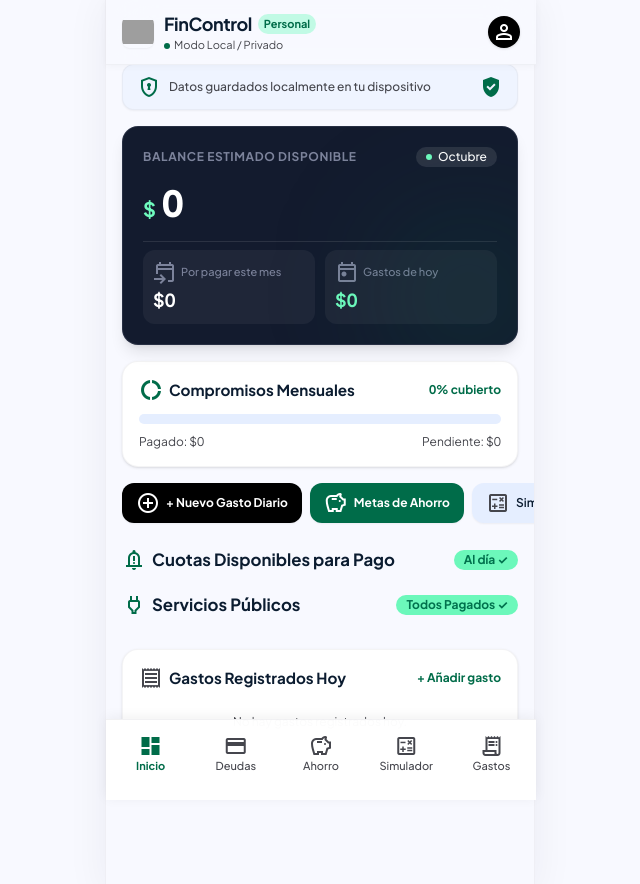
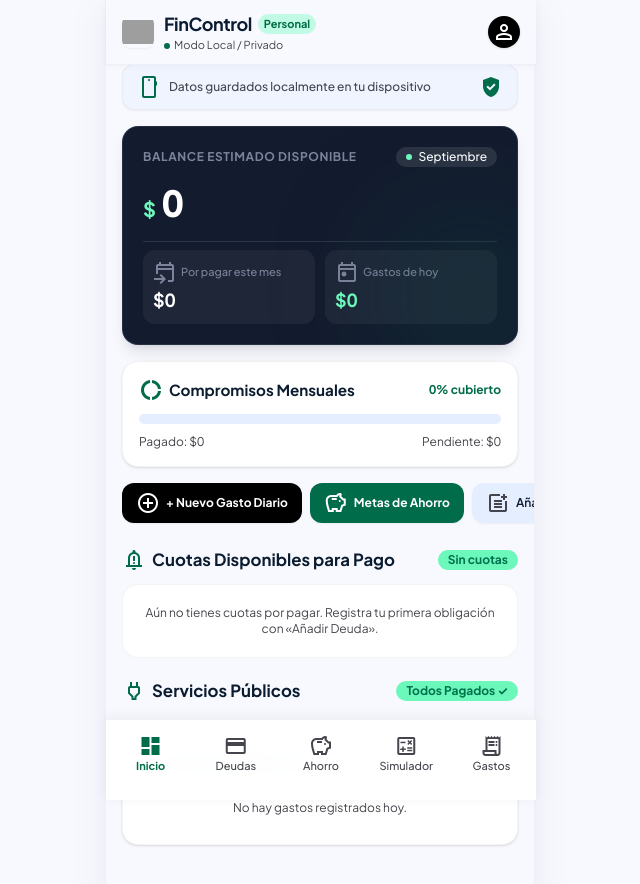
Before and after one commit to MachadoAPP/FinAPP, a React (Vite) app: page / in a window 1280 px wide. Shown: the top 884 px of the page, without its empty margins (320-960 px from the left). Built offline with nearby package versions, Linux system fonts and the light colour scheme; grey boxes are pictures that could not be loaded.

Commit message:
Add files via upload

```diff
--- a/src/components/screens/InicioScreen.tsx
+++ b/src/components/screens/InicioScreen.tsx
@@ -5,6 +5,11 @@
 interface InicioScreenProps {
   onOpenModal: (modalId: string) => void;
 }
+
+const MESES = [
+  'Enero', 'Febrero', 'Marzo', 'Abril', 'Mayo', 'Junio',
+  'Julio', 'Agosto', 'Septiembre', 'Octubre', 'Noviembre', 'Diciembre',
+];
 
 export const InicioScreen: React.FC<InicioScreenProps> = ({ onOpenModal }) => {
   const {
@@ -16,7 +21,6 @@
     debts,
     servicios,
     expenses,
-    savings,
     markDebtPaid,
     payService,
     deleteExpense,
@@ -24,13 +28,16 @@
     setCurrentTab,
   } = useFinancial();
 
+  const mesActual = MESES[new Date().getMonth()];
+
   // Progress calculations
   const pctCubierto = compromisoTotal > 0 ? Math.min(100, Math.round((pagadoMes / compromisoTotal) * 100)) : 0;
   const pendiente = Math.max(0, compromisoTotal - pagadoMes);
 
-  // Available dues to pay this month
+  // Cuotas que se pueden pagar este mes: las obligaciones activas y las ya pagadas este mes
+  // (las que esperan su ventana de pago o están finalizadas no aparecen aquí)
   const availableDebts = debts.filter(
-    (d) => d.id === 'bancolombia-prestamo' || d.id === 'visa-clasica' || d.id === 'bancolombia-libre'
+    (d) => d.status === 'active' || (d.paidThisMonth && d.status !== 'closed')
   );
   const pendingDebtsCount = availableDebts.filter((d) => !d.paidThisMonth).length;
 
@@ -44,7 +51,7 @@
     <div className="flex flex-col w-full gap-4 pb-10">
       {/* Privacy indicator toast banner */}
       <div className="flex items-center gap-2 bg-[#eff4ff] px-3.5 py-2.5 rounded-xl text-[#45464d] shadow-xs border border-[#c6c6cd]/20">
-        <span className="material-symbols-outlined text-[18px] text-[#006c49]">encrypted</span>
+        <span className="material-symbols-outlined text-[18px] text-[#006c49]">smartphone</span>
         <span className="text-xs font-medium truncate">Datos guardados localmente en tu dispositivo</span>
         <span
           className="material-symbols-outlined text-[16px] text-[#006c49] ml-auto flex-shrink-0"
@@ -63,7 +70,7 @@
             Balance Estimado Disponible
           </span>
           <span className="text-xs bg-[#ffffff]/10 text-[#ffffff] px-2.5 py-0.5 rounded-full flex items-center gap-1.5 font-medium">
-            <span className="w-1.5 h-1.5 rounded-full bg-[#6ffbbe]"></span> Octubre
+            <span className="w-1.5 h-1.5 rounded-full bg-[#6ffbbe]"></span> {mesActual}
           </span>
         </div>
 
@@ -139,15 +146,6 @@
 
         <button
           type="button"
-          onClick={() => setCurrentTab('calculadora')}
-          className="flex-shrink-0 flex items-center gap-1.5 bg-[#e5eeff] hover:bg-[#dce9ff] text-[#0b1c30] px-3.5 py-2 rounded-xl shadow-xs active:scale-95 transition-transform"
-        >
-          <span className="material-symbols-outlined text-[18px] text-[#45464d]">calculate</span>
-          <span className="text-xs font-semibold whitespace-nowrap">Simular Crédito</span>
-        </button>
-
-        <button
-          type="button"
           onClick={() => onOpenModal('anadir-deuda')}
           className="flex-shrink-0 flex items-center gap-1.5 bg-[#e5eeff] hover:bg-[#dce9ff] text-[#0b1c30] px-3.5 py-2 rounded-xl shadow-xs active:scale-95 transition-transform"
         >
@@ -174,9 +172,19 @@
                 : 'bg-[#6ffbbe]/50 text-[#005236]'
             }`}
           >
-            {pendingDebtsCount === 0 ? 'Al día ✓' : `${pendingDebtsCount} por vencer`}
+            {availableDebts.length === 0
+              ? 'Sin cuotas'
+              : pendingDebtsCount === 0
+              ? 'Al día ✓'
+              : `${pendingDebtsCount} por vencer`}
           </span>
         </div>
+
+        {availableDebts.length === 0 && (
+          <div className="bg-[#ffffff] rounded-2xl p-5 text-center text-xs text-[#45464d] border border-[#c6c6cd]/20">
+            Aún no tienes cuotas por pagar. Registra tu primera obligación con «Añadir Deuda».
+          </div>
+        )}
 
         {/* Render Installment Cards */}
         {availableDebts.map((debt) => {
```
